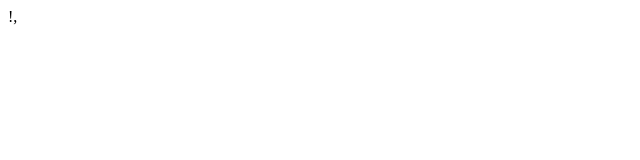
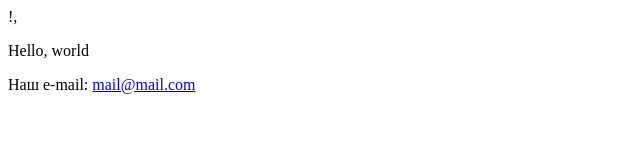
Before and after one commit to ingaonly/new-project, a plain HTML site: page index.html in a window 1280 px wide. Shown: the whole page, without its empty margins (0-640 px from the left). Drawn offline with Linux system fonts and the light colour scheme.

Commit message:
added  e-mail

```diff
--- a/index.html
+++ b/index.html
@@ -4,9 +4,13 @@
     <meta charset="UTF-8">
     <meta http-equiv="X-UA-Compatible" content="IE=edge">
     <meta name="viewport" content="width=device-width, initial-scale=1.0">
+    <link rel="stylesheet" href="style.css">
     <title>Document</title>
 </head>
 <body>
-
+    <p>Hello, world</p>
+    <div>
+        Наш e-mail: <a href="mailto:mail@mail.com">mail@mail.com</a>
+    </div>
 </body>
 </html>
```
